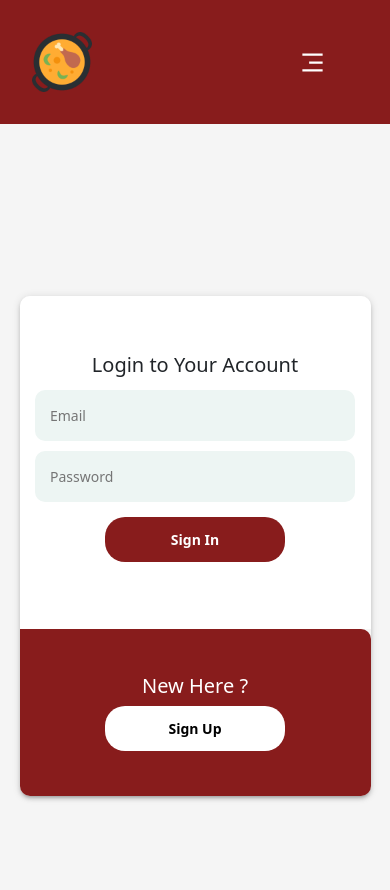
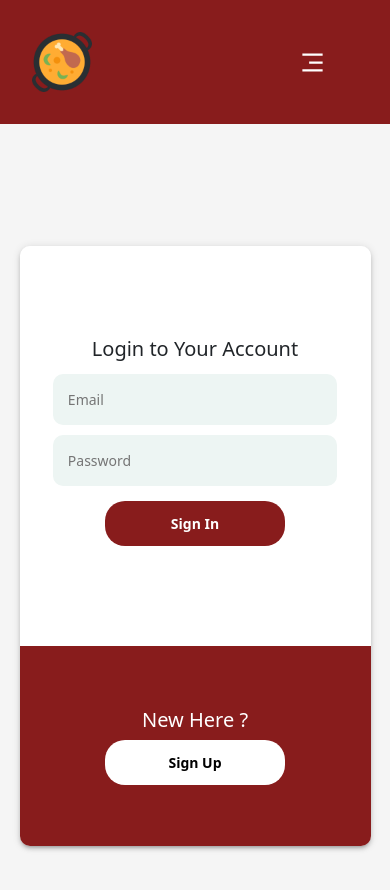
Before and after one commit to AryamanAgrawal/eat-this, a React (Create React App) app in the folder client/: page /login in a window 390 px wide. Shown: the top 890 px of the page. Built offline with nearby package versions, Linux system fonts and the light colour scheme.

Commit message:
Login Sign up page text losing focus fix
-Changed to using media query for responsive as react-responsive is causing unnecessary bugs
-remove all react-responsive element in login and signup

```diff
--- a/client/src/pages/login.js
+++ b/client/src/pages/login.js
@@ -1,77 +1,8 @@
 import { useState } from "react";
 import { Link } from "react-router-dom";
 import styles from "./loginStyles.module.css";
-// import MediaQuery for mobile-responsive;
-import { useMediaQuery } from 'react-responsive';
 
 const Login = () => {
-
-  const isDesktopOrLaptop = useMediaQuery({ minWidth: 1224 })
-  const isBigScreen = useMediaQuery({ minWidth: 1824 })
-
-  const SignUpBox = () => (
-    <>
-        <div className={styles.right}>
-          <h1>New Here ?</h1>
-          <Link to="/signup">
-            <button type="button" className={styles.white_btn}>
-              Sign Up
-            </button>
-          </Link>
-        </div>
-    </>
-  )
-
-  const LoginForm = () => (
-    <>
-        <div className={styles.left}>
-          <form className={styles.form_container} onSubmit={handleSubmit}>
-            <h1>Login to Your Account</h1>
-            <input
-              type="email"
-              placeholder="Email"
-              name="email"
-              onChange={handleChange}
-              value={data.email}
-              required
-              className={styles.input}
-            />
-            <input
-              type="password"
-              placeholder="Password"
-              name="password"
-              onChange={handleChange}
-              value={data.password}
-              required
-              className={styles.input}
-            />
-            {error && <div className={styles.error_msg}>{error}</div>}
-            <button type="submit" className={styles.red_btn}>
-              Sign In
-            </button>
-          </form>
-        </div>
-    </>
-  );
-
-  const DesktopView = () => (
-    <>
-      <div className={styles.login_form_container_desktop}>
-        <LoginForm/>
-        <SignUpBox/>
-      </div>
-    </>
-  )
-
-  const MobileView = () => (
-    <>
-      <div className={styles.login_form_container_mobile}>
-        <LoginForm/>
-        <SignUpBox/>
-      </div>
-    </>
-  );
-
 
   const [data, setData] = useState({ email: "", password: "" });
   const [error, setError] = useState("");
@@ -103,7 +34,44 @@ const Login = () => {
 
   return (
     <div className={styles.login_container}>
-      {(isDesktopOrLaptop||isBigScreen)?<DesktopView/>:<MobileView/>}
+      <div className={styles.login_form_container}>
+        <div className={styles.left}>
+          <form className={styles.form_container} onSubmit={handleSubmit}>
+            <h1>Login to Your Account</h1>
+            <input
+              type="email"
+              placeholder="Email"
+              name="email"
+              onChange={handleChange}
+              value={data.email}
+              required
+              className={styles.input}
+            />
+            <input
+              type="password"
+              placeholder="Password"
+              name="password"
+              onChange={handleChange}
+              value={data.password}
+              required
+              className={styles.input}
+            />
+            {error && <div className={styles.error_msg}>{error}</div>}
+            <button type="submit" className={styles.red_btn}>
+              Sign In
+            </button>
+          </form>
+        </div>
+
+        <div className={styles.right}>
+          <h1>New Here ?</h1>
+          <Link to="/signup">
+            <button type="button" className={styles.white_btn}>
+              Sign Up
+            </button>
+          </Link>
+        </div>
+      </div>
     </div>
   );
 };
--- a/client/src/pages/loginStyles.module.css
+++ b/client/src/pages/loginStyles.module.css
@@ -7,7 +7,7 @@
 	justify-content: center;
 }
 
-.login_form_container_desktop {
+.login_form_container {
 	width: 900px;
 	height: 500px;
 	display: flex;
@@ -16,17 +16,7 @@
 		0px 3px 4px 0px rgb(0 0 0 / 14%), 0px 1px 8px 0px rgb(0 0 0 / 12%);
 }
 
-.login_form_container_mobile {
-	width: 90%;
-	height: 500px;
-	display: flex;
-	flex-direction: column;
-	border-radius: 10px;
-	box-shadow: 0px 3px 3px -2px rgb(0 0 0 / 20%),
-		0px 3px 4px 0px rgb(0 0 0 / 14%), 0px 1px 8px 0px rgb(0 0 0 / 12%);
-}
-
-.login_form_container_desktop .left {
+.login_form_container .left {
 	flex: 2;
 	display: flex;
 	flex-direction: column;
@@ -37,30 +27,15 @@
 	border-bottom-left-radius: 10px;
 }
 
-.login_form_container_mobile .left {
-	flex: 2;
-	display: flex;
-	flex-direction: column;
-	align-items: center;
-	justify-content: center;
-	background-color: white;
-	border-top-left-radius: 10px;
-	border-top-right-radius: 10px;
-}
-
 .form_container {
 	display: flex;
 	flex-direction: column;
 	align-items: center;
+	width: 90%
 }
 
 .form_container h1 {
 	font-size: 40px;
-	margin-top: 0;
-}
-
-.login_form_container_mobile h1 {
-	font-size: 20px;
 	margin-top: 0;
 }
 
@@ -75,16 +50,6 @@
 	font-size: 14px;
 }
 
-.login_form_container_mobile input{
-	outline: none;
-	border: none;
-	width: 320px;
-	padding: 15px;
-	border-radius: 10px;
-	background-color: #edf5f3;
-	margin: 5px 0;
-	font-size: 14px;
-}
 
 .error_msg {
 	width: 370px;
@@ -108,11 +73,6 @@
 	border-bottom-right-radius: 10px;
 }
 
-.login_form_container_mobile .right {
-	border-bottom-left-radius: 10px;
-	border-bottom-right-radius: 10px;
-}
-
 .right h1 {
 	margin-top: 0;
 	color: white;
@@ -120,12 +80,6 @@
 	align-self: center;
 }
 
-.login_form_container_mobile .right h1 {
-	margin-top: 0;
-	color: white;
-	font-size: 20px;
-	align-self: center;
-}
 
 .white_btn,
 .red_btn {
@@ -146,3 +100,39 @@
 	color: white;
 	margin: 10px;
 }
+
+@media only screen and (max-width: 1200px) {
+	.login_form_container {
+		width: 90%;
+		height: 600px;
+		flex-direction: column;
+	}
+
+	.login_form_container .left {
+		border-bottom-left-radius: 0px;
+		border-top-left-radius: 10px;
+		border-top-right-radius: 10px;
+	}
+
+	.login_form_container{
+		font-size: 20px;
+	}
+
+	.form_container h1 {
+		font-size: 20px;
+	}
+
+	.login_form_container input{
+		width: 90%;
+	}
+
+	.login_form_container .right {
+		border-top-right-radius: 0px;
+		border-bottom-left-radius: 10px;
+		border-bottom-right-radius: 10px;
+	}
+
+	.login_form_container .right h1 {
+		font-size: 20px
+	}
+}
--- a/client/src/pages/signup.js
+++ b/client/src/pages/signup.js
@@ -1,14 +1,8 @@
 import { useState } from "react";
 import { Link, useNavigate } from "react-router-dom";
 import styles from "./signupStyles.module.css";
-// import MediaQuery for mobile-responsive;
-import { useMediaQuery } from 'react-responsive';
 
 const Signup = () => {
-  const isDesktopOrLaptop = useMediaQuery({ minWidth: 1224 })
-  const isBigScreen = useMediaQuery({ minWidth: 1824 })
-
-
 
   const [data, setData] = useState({
     firstName: "",
@@ -44,8 +38,9 @@ const Signup = () => {
 
   };
 
-  const SignInBox = () => (
-    <>
+  return (
+    <div className={styles.signup_container}>
+      <div className={styles.signup_form_container}>
         <div className={styles.left}>
           <h1>Welcome Back</h1>
           <Link to="/login">
@@ -54,11 +49,7 @@ const Signup = () => {
             </button>
           </Link>
         </div>
-    </>
-  )
 
-  const SignUpBox = () => (
-    <>
         <div className={styles.right}>
           <form className={styles.form_container} onSubmit={handleSubmit}>
             <h1>Create Account</h1>
@@ -104,30 +95,7 @@ const Signup = () => {
             </button>
           </form>
         </div>
-    </>
-  )
-
-  const DesktopView = () => (
-    <>
-      <div className={styles.signup_form_container_desktop}>
-        <SignInBox/>
-        <SignUpBox/>
       </div>
-    </>
-  )
-
-  const MobileView = () => (
-    <>
-      <div className={styles.signup_form_container_mobile}>
-        <SignInBox/>
-        <SignUpBox/>
-      </div>
-    </>
-  )
-
-  return (
-    <div className={styles.signup_container}>
-      {(isDesktopOrLaptop||isBigScreen)?<DesktopView/>:<MobileView/>}
     </div>
   );
 };
--- a/client/src/pages/signupStyles.module.css
+++ b/client/src/pages/signupStyles.module.css
@@ -7,7 +7,7 @@
 	justify-content: center;
 }
 
-.signup_form_container_desktop {
+.signup_form_container {
 	width: 900px;
 	height: 500px;
 	display: flex;
@@ -16,17 +16,9 @@
 		0px 3px 4px 0px rgb(0 0 0 / 14%), 0px 1px 8px 0px rgb(0 0 0 / 12%);
 }
 
-.signup_form_container_mobile {
-	width: 90%;
-	height: 600px;
-	display: flex;
-	flex-direction: column;
-	border-radius: 10px;
-	box-shadow: 0px 3px 3px -2px rgb(0 0 0 / 20%),
-		0px 3px 4px 0px rgb(0 0 0 / 14%), 0px 1px 8px 0px rgb(0 0 0 / 12%);
-}
 
-.signup_form_container_desktop .left {
+
+.signup_form_container .left {
 	flex: 1;
 	display: flex;
 	flex-direction: column;
@@ -37,16 +29,6 @@
 	border-bottom-left-radius: 10px;
 }
 
-.signup_form_container_mobile .left {
-	flex: 1;
-	display: flex;
-	flex-direction: column;
-	align-items: center;
-	justify-content: center;
-	background-color: #881c1c;
-	border-top-left-radius: 10px;
-	border-top-right-radius: 10px;
-}
 
 
 .left h1 {
@@ -56,7 +38,7 @@
 	align-self: center;
 }
 
-.signup_form_container_desktop .right {
+.signup_form_container .right {
 	flex: 2;
 	display: flex;
 	flex-direction: column;
@@ -67,21 +49,11 @@
 	border-bottom-right-radius: 10px;
 }
 
-.signup_form_container_mobile .right {
-	flex: 2;
-	display: flex;
-	flex-direction: column;
-	align-items: center;
-	justify-content: center;
-	background-color: white;
-	border-bottom-left-radius: 10px;
-	border-bottom-right-radius: 10px;
-}
-
 .form_container {
 	display: flex;
 	flex-direction: column;
 	align-items: center;
+	width: 90%
 }
 
 .form_container h1 {
@@ -89,9 +61,6 @@
 	margin-top: 0;
 }
 
-.signup_form_container_mobile h1{
-	font-size: 20px;
-}
 
 .input {
 	outline: none;
@@ -104,16 +73,7 @@
 	font-size: 14px;
 }
 
-.signup_form_container_mobile .input {
-	outline: none;
-	border: none;
-	width: 320px;
-	padding: 15px;
-	border-radius: 10px;
-	background-color: #edf5f3;
-	margin: 5px 0;
-	font-size: 14px;
-}
+
 
 .error_msg {
 	width: 370px;
@@ -144,3 +104,31 @@
 	color: white;
 	margin: 10px;
 }
+
+@media only screen and (max-width: 1200px) {
+	.signup_form_container {
+		width: 90%;
+		height: 600px;
+		flex-direction: column;
+	}
+
+	.signup_form_container .left {
+		border-bottom-left-radius: 0px;
+		border-top-left-radius: 10px;
+		border-top-right-radius: 10px;
+	}
+
+	.signup_form_container .right {
+		border-top-right-radius: 0px;
+		border-bottom-left-radius: 10px;
+		border-bottom-right-radius: 10px;
+	}
+
+	.signup_form_container h1{
+		font-size: 20px;
+	}
+
+	.signup_form_container .input {
+		width: 90%;
+	}
+}
```
Lines whose indentation alone changed are shown as unchanged.
